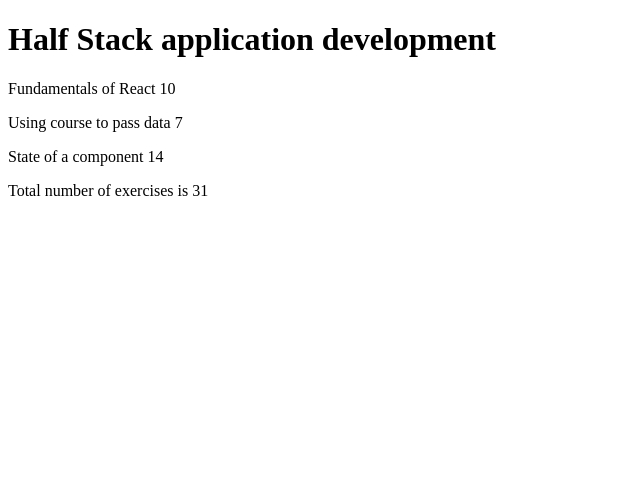
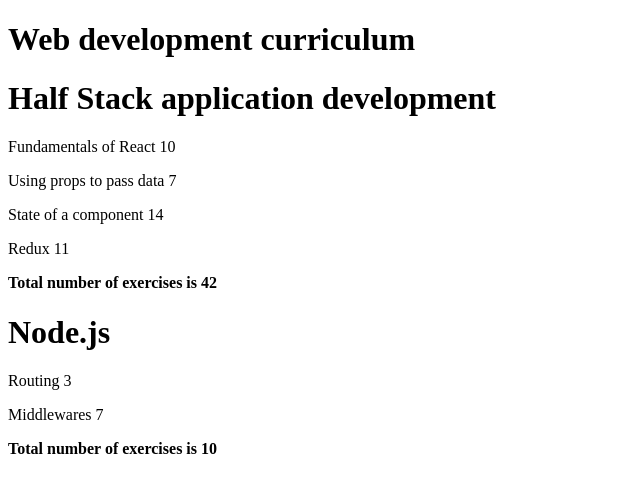
Before and after one commit to RamadhanAdam/fullstack-open-exercises, a React (Vite) app in the folder part1/Intro_to_React/application/: page / in a window 1280 px wide. Shown: the top 492 px of the page, without its empty margins (0-640 px from the left). Built offline with nearby package versions, Linux system fonts and the light colour scheme.

Commit message:
part 2a done

```diff
--- a/part1/Intro_to_React/application/src/App.jsx
+++ b/part1/Intro_to_React/application/src/App.jsx
@@ -1,45 +1,39 @@
-const Header = ({course}) =>{
-  return <h1>{course.name}</h1>
+import {Courses} from './Course.jsx'
+
+const Total = ({totalprops}) => {
+  const total = totalprops.reduce((sum,currentVal) => sum +=currentVal.exercises ,0)
+  return <p><b>Total number of exercises is {total} </b></p>
 }
 
-const Content = ({course}) => {
+const Header = ( props ) => {
+  return <h1>{props.name}</h1>
+}
+
+const Part = (props) => {
   return (
-    <div>
-     <p>{course.course[0].name}  {course.course[0].exercises}</p>
-     <p>{course.course[1].name}  {course.course[1].exercises}</p>
-     <p>{course.course[2].name} {course.course[2].exercises}</p>
-    </div>
+      <p>{props.parts.name} {props.parts.exercises}</p>
   );
 };
 
-const Total = ({course}) => {
-  const total = course.course[0].exercises + course.course[1].exercises + course.course[2].exercises
-  return <p>Total number of exercises is {total} </p>
-}
+const Content = (props) => {
+  return (
+    props.partsprops1.map((element) => <Part key ={element.id} parts= {element} />)
+  );
+};
+
 
 const App = () => {
-  const course = {
-    name: 'Half Stack application development',
-    course: [
-      {
-        name: 'Fundamentals of React',
-        exercises: 10
-      },
-      {
-        name: 'Using course to pass data',
-        exercises: 7
-      },
-      {
-        name: 'State of a component',
-        exercises: 14
-      }
-    ]
-  }
+  const courses = Courses()
+
   return (
     <div>
-      <Header course={course}/>
-      <Content course={course}/>
-      <Total course={course}/>
+      <h1>Web development curriculum</h1>
+      <Header name={courses[0].name} />
+      <Content partsprops1={courses[0].parts} />
+      <Total totalprops={courses[0].parts} />
+      <Header name={courses[1].name} />
+      <Content partsprops1={courses[1].parts} />
+      <Total totalprops={courses[1].parts} />
     </div>
   )
 }
--- /dev/null
+++ b/part1/Intro_to_React/application/src/Course.jsx
@@ -0,0 +1,48 @@
+const Courses = () => {
+    return [
+      {
+        name: 'Half Stack application development',
+        id: 1,
+        parts: [
+          {
+            name: 'Fundamentals of React',
+            exercises: 10,
+            id: 1
+          },
+          {
+            name: 'Using props to pass data',
+            exercises: 7,
+            id: 2
+          },
+          {
+            name: 'State of a component',
+            exercises: 14,
+            id: 3
+          },
+          {
+            name: 'Redux',
+            exercises: 11,
+            id: 4
+          }
+        ]
+      },
+      {
+        name: 'Node.js',
+        id: 2,
+        parts: [
+          {
+            name: 'Routing',
+            exercises: 3,
+            id: 1
+          },
+          {
+            name: 'Middlewares',
+            exercises: 7,
+            id: 2
+          }
+        ]
+      }
+    ];
+  };
+
+  export { Courses };
```
